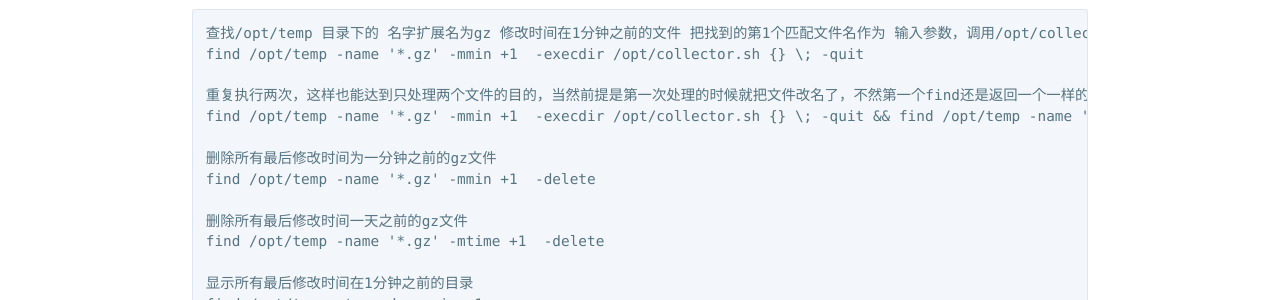
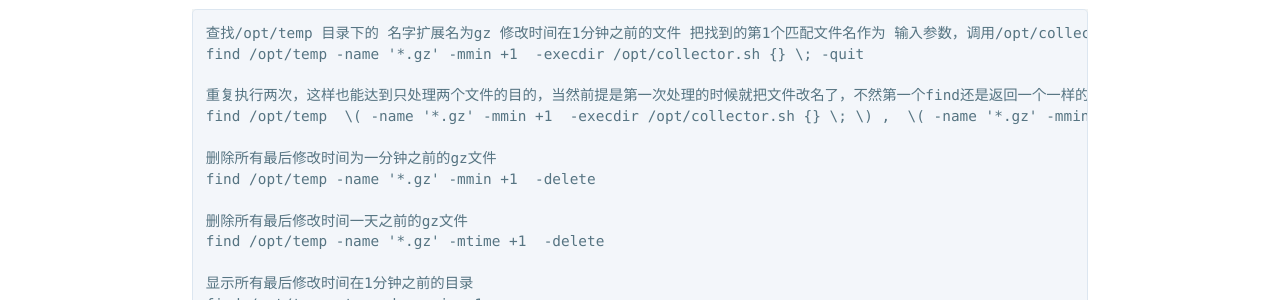
Before and after one commit to gmd20/gmd20.github.io, a Jekyll site: the page built from _posts/2016-03-31-debian里面的cron定时任务和find命令的特殊用法.markdown, in a window 1280 px wide. Shown: the part 1069-1369 px from the top of the page. Built offline with Jekyll 4.4.1, drawn with Linux system fonts in a browser that asks for light colours; Markdown is read by kramdown in place of the engine named in the settings; comment, search, counter and statistics services are not loaded; some of the changed text lies outside the part shown.

Commit message:
Update 2016-03-31-debian里面的cron定时任务和find命令的特殊用法.markdown

````diff
--- a/_posts/2016-03-31-debian里面的cron定时任务和find命令的特殊用法.markdown
+++ b/_posts/2016-03-31-debian里面的cron定时任务和find命令的特殊用法.markdown
@@ -20,11 +20,11 @@
 find命令的特殊用法
 ==================
 ```text
-查找/opt/temp 目录下的 名字扩展名为gz 修改时间在1分钟之前的文件 把找到的第1个匹配文件名作为 输入参数，调用/opt/collector.sh 来处理。  -quit表示找到第一个文件就退出。如果不指定-quit 则是对每个文件都进行处理
+查找/opt/temp 目录下的 名字扩展名为gz 修改时间在1分钟之前的文件 把找到的第1个匹配文件名作为 输入参数，调用/opt/collector.sh 来处理。  -quit表示找到第一个文件就退出。如果不指定-quit 则是对每个文件都进行处理.  -execdir和 -quit是 and 关系，也就是是前面execdir命令返回成功了才会执行 quit，参考 man find里面 对expression的解释。
 find /opt/temp -name '*.gz' -mmin +1  -execdir /opt/collector.sh {} \; -quit
 
 重复执行两次，这样也能达到只处理两个文件的目的，当然前提是第一次处理的时候就把文件改名了，不然第一个find还是返回一个一样的结果吧
-find /opt/temp -name '*.gz' -mmin +1  -execdir /opt/collector.sh {} \; -quit && find /opt/temp -name '*.gz' -mmin +1  -execdir /opt/collector.sh {} \; -quit
+find /opt/temp  \( -name '*.gz' -mmin +1  -execdir /opt/collector.sh {} \; \) ,  \( -name '*.gz' -mmin +1  -quit \) && find /opt/temp  \( -name '*.gz' -mmin +1  -execdir /opt/collector.sh {} \; \) ,  \( -name '*.gz' -mmin +1  -quit \)
 
 删除所有最后修改时间为一分钟之前的gz文件
 find /opt/temp -name '*.gz' -mmin +1  -delete
````
